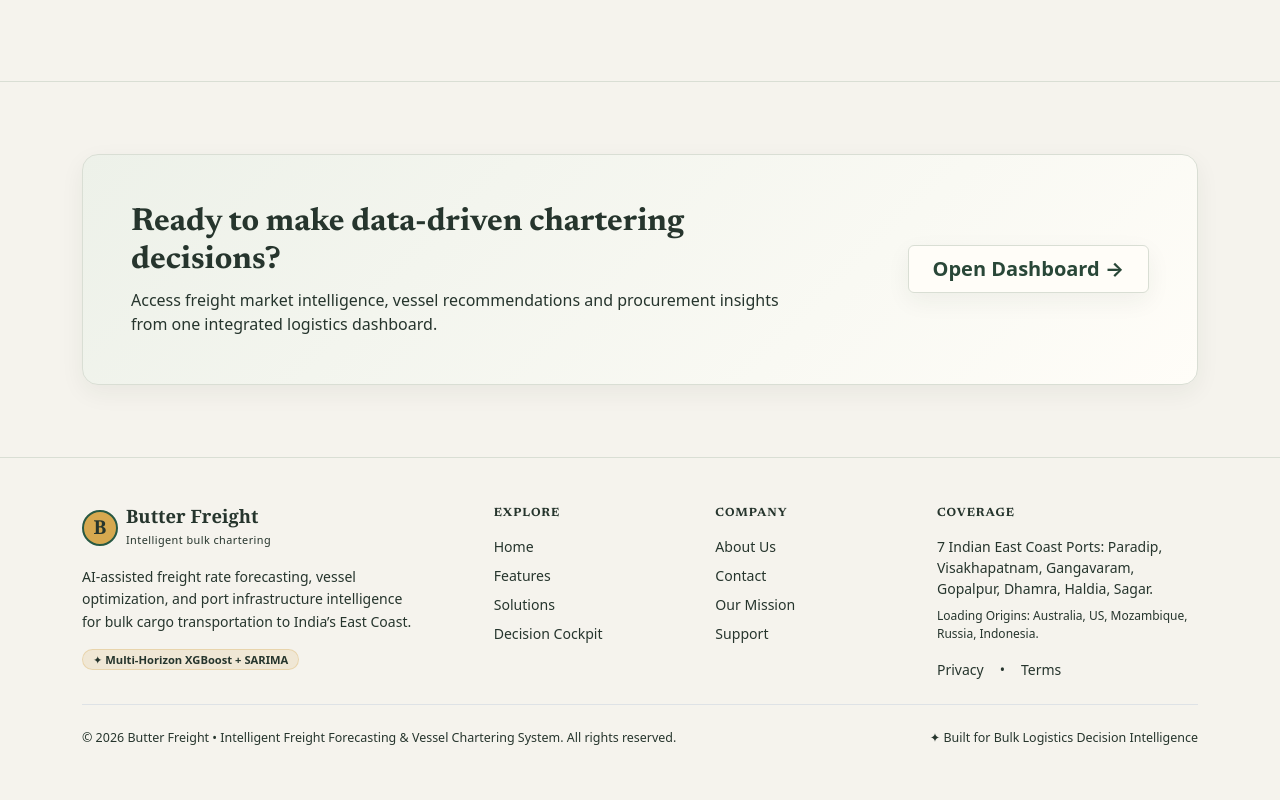
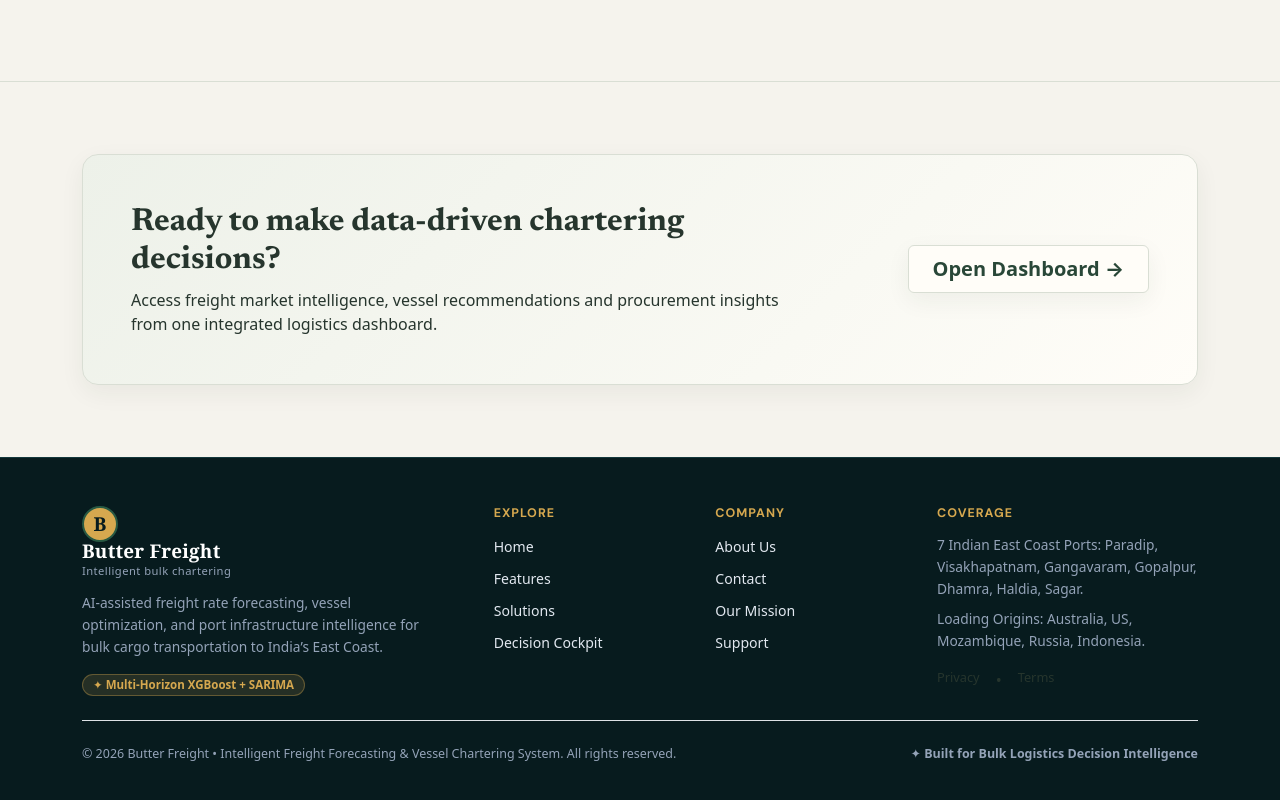
Before and after one commit to Cyberdude441/Butter, a React (Vite) app in the folder truck_client/: page /about in a window 1280 px wide. Shown: the part 3437-4237 px from the top of the page. Built offline with nearby package versions, Linux system fonts and the light colour scheme.

Commit message:
fix(footer-contrast): enforce high-contrast normal-state typography and gold accents for footer without relying on selection highlights

```diff
--- a/truck_client/src/components/Footer.jsx
+++ b/truck_client/src/components/Footer.jsx
@@ -17,49 +17,25 @@ export default function Footer() {
   };
 
   return (
-    <footer
-      className="site-footer py-5"
-      style={{
-        backgroundColor: "#071b1e",
-        borderTop: "1px solid #14383c",
-        color: "#cbd5e1",
-        fontFamily: "system-ui, -apple-system, sans-serif",
-      }}
-    >
+    <footer className="site-footer py-5" aria-label="Site Footer">
       <div className="container">
         <div className="row g-4 justify-content-between">
           {/* Brand Col */}
           <div className="col-lg-4 col-md-6">
             <Link to="/" className="d-flex align-items-center gap-2 text-decoration-none mb-3">
-              <span
-                className="d-flex align-items-center justify-content-center fw-bold"
-                style={{
-                  width: "36px",
-                  height: "36px",
-                  borderRadius: "50%",
-                  backgroundColor: "#d6a84f",
-                  color: "#071b1e",
-                  border: "2px solid #285943",
-                  fontFamily: "Georgia, serif",
-                  fontSize: "1.2rem",
-                }}
-              >
+              <span className="brand-mark-circle" aria-hidden="true">
                 B
               </span>
-              <div>
-                <strong className="d-block text-white" style={{ fontFamily: "Georgia, serif", fontSize: "1.15rem", lineHeight: "1.1" }}>
-                  Butter Freight
-                </strong>
-                <small style={{ color: "#8da197", fontSize: "0.68rem", letterSpacing: "0.04em" }}>
-                  Intelligent bulk chartering
-                </small>
+              <div className="brand-copy">
+                <strong className="footer-brand-name">Butter Freight</strong>
+                <small className="footer-brand-tagline">Intelligent bulk chartering</small>
               </div>
             </Link>
-            <p className="small mb-3" style={{ color: "#94a3b8", lineHeight: "1.6", maxWidth: "340px" }}>
+            <p className="footer-desc mb-3">
               AI-assisted freight rate forecasting, vessel optimization, and port infrastructure intelligence for bulk cargo transportation to India’s East Coast.
             </p>
             <div className="d-flex align-items-center gap-2">
-              <span className="badge rounded-pill" style={{ backgroundColor: "rgba(214, 168, 79, 0.15)", color: "#d6a84f", border: "1px solid rgba(214, 168, 79, 0.3)", fontSize: "0.7rem", padding: "4px 10px" }}>
+              <span className="footer-badge badge rounded-pill">
                 ✦ Multi-Horizon XGBoost + SARIMA
               </span>
             </div>
@@ -67,12 +43,10 @@ export default function Footer() {
 
           {/* Explore Links */}
           <div className="col-lg-2 col-md-3 col-6">
-            <h6 className="fw-bold text-uppercase mb-3" style={{ fontSize: "0.75rem", letterSpacing: "0.08em", color: "#d6a84f" }}>
-              Explore
-            </h6>
-            <ul className="list-unstyled d-flex flex-column gap-2 mb-0" style={{ fontSize: "0.88rem" }}>
+            <h6 className="footer-heading">Explore</h6>
+            <ul className="list-unstyled d-flex flex-column gap-2 mb-0">
               <li>
-                <Link to="/" className="text-decoration-none footer-link" style={{ color: "#cbd5e1", transition: "color 0.2s" }}>
+                <Link to="/" className="footer-link">
                   Home
                 </Link>
               </li>
@@ -80,8 +54,7 @@ export default function Footer() {
                 <a
                   href="#features"
                   onClick={(e) => { e.preventDefault(); handleScrollTo("features"); }}
-                  className="text-decoration-none footer-link"
-                  style={{ color: "#cbd5e1", transition: "color 0.2s" }}
+                  className="footer-link"
                 >
                   Features
                 </a>
@@ -90,51 +63,40 @@ export default function Footer() {
                 <a
                   href="#workflow"
                   onClick={(e) => { e.preventDefault(); handleScrollTo("workflow"); }}
-                  className="text-decoration-none footer-link"
-                  style={{ color: "#cbd5e1", transition: "color 0.2s" }}
+                  className="footer-link"
                 >
                   Solutions
                 </a>
               </li>
               <li>
-                <Link to="/forecast_query" className="text-decoration-none footer-link" style={{ color: "#cbd5e1", transition: "color 0.2s" }}>
+                <Link to="/forecast_query" className="footer-link">
                   Decision Cockpit
                 </Link>
               </li>
             </ul>
           </div>
 
-          {/* Company Links (About & Contact moved here) */}
+          {/* Company Links */}
           <div className="col-lg-2 col-md-3 col-6">
-            <h6 className="fw-bold text-uppercase mb-3" style={{ fontSize: "0.75rem", letterSpacing: "0.08em", color: "#d6a84f" }}>
-              Company
-            </h6>
-            <ul className="list-unstyled d-flex flex-column gap-2 mb-0" style={{ fontSize: "0.88rem" }}>
+            <h6 className="footer-heading">Company</h6>
+            <ul className="list-unstyled d-flex flex-column gap-2 mb-0">
               <li>
-                <Link to="/about" className="text-decoration-none footer-link" style={{ color: "#cbd5e1", transition: "color 0.2s" }}>
+                <Link to="/about" className="footer-link">
                   About Us
                 </Link>
               </li>
               <li>
-                <a
-                  href="mailto:hello@butterfreight.com"
-                  className="text-decoration-none footer-link"
-                  style={{ color: "#cbd5e1", transition: "color 0.2s" }}
-                >
+                <a href="mailto:hello@butterfreight.com" className="footer-link">
                   Contact
                 </a>
               </li>
               <li>
-                <Link to="/about" className="text-decoration-none footer-link" style={{ color: "#cbd5e1", transition: "color 0.2s" }}>
+                <Link to="/about" className="footer-link">
                   Our Mission
                 </Link>
               </li>
               <li>
-                <a
-                  href="mailto:support@butterfreight.com"
-                  className="text-decoration-none footer-link"
-                  style={{ color: "#cbd5e1", transition: "color 0.2s" }}
-                >
+                <a href="mailto:support@butterfreight.com" className="footer-link">
                   Support
                 </a>
               </li>
@@ -143,34 +105,29 @@ export default function Footer() {
 
           {/* Operational Coverage */}
           <div className="col-lg-3 col-md-6">
-            <h6 className="fw-bold text-uppercase mb-3" style={{ fontSize: "0.75rem", letterSpacing: "0.08em", color: "#d6a84f" }}>
-              Coverage
-            </h6>
-            <p className="small mb-2" style={{ color: "#94a3b8", lineHeight: "1.5" }}>
+            <h6 className="footer-heading">Coverage</h6>
+            <p className="footer-desc mb-2">
               7 Indian East Coast Ports: Paradip, Visakhapatnam, Gangavaram, Gopalpur, Dhamra, Haldia, Sagar.
             </p>
-            <p className="small mb-0" style={{ color: "#8da197", fontSize: "0.75rem" }}>
+            <p className="footer-desc mb-0" style={{ fontSize: "0.8rem", color: "#8da197" }}>
               Loading Origins: Australia, US, Mozambique, Russia, Indonesia.
             </p>
             <div className="d-flex gap-3 mt-3">
-              <small style={{ color: "#64748b", cursor: "pointer" }}>Privacy</small>
-              <small style={{ color: "#64748b" }}>•</small>
-              <small style={{ color: "#64748b", cursor: "pointer" }}>Terms</small>
+              <span className="footer-meta-link" style={{ color: "#94a3b8", fontSize: "0.8rem", cursor: "pointer" }}>Privacy</span>
+              <span style={{ color: "#64748b" }}>•</span>
+              <span className="footer-meta-link" style={{ color: "#94a3b8", fontSize: "0.8rem", cursor: "pointer" }}>Terms</span>
             </div>
           </div>
         </div>
 
-        {/* Bottom copyright */}
-        <div
-          className="d-flex justify-content-between align-items-center flex-wrap gap-2 pt-4 mt-4 border-top"
-          style={{ borderColor: "#14383c" }}
-        >
-          <small style={{ color: "#64748b", fontSize: "0.78rem" }}>
+        {/* Bottom copyright row */}
+        <div className="footer-bottom d-flex justify-content-between align-items-center flex-wrap gap-2 pt-4 mt-4 border-top">
+          <small>
             © 2026 Butter Freight • Intelligent Freight Forecasting & Vessel Chartering System. All rights reserved.
           </small>
-          <small style={{ color: "#d6a84f", fontSize: "0.78rem", fontWeight: "500" }}>
+          <span className="footer-accent-text">
             ✦ Built for Bulk Logistics Decision Intelligence
-          </small>
+          </span>
         </div>
       </div>
     </footer>
--- a/truck_client/src/index.css
+++ b/truck_client/src/index.css
@@ -397,3 +397,142 @@ button.btn:active, a.btn:active { background-color: #8dbb83 !important; color: #
 .query-preview-heading > div > span,
 .query-preview-stats span { color: rgba(255,255,255,.7) !important; }
 .query-preview-heading b { color: #c9e8ba !important; }
+/* ============================================================ */
+/* BUTTER FREIGHT FOOTER SYSTEM - HIGH CONTRAST & VISIBILITY */
+/* ============================================================ */
+footer,
+footer[style],
+.site-footer,
+.home-page footer,
+.about-page footer,
+.forecast-page footer {
+  background-color: #071b1e !important;
+  background: #071b1e !important;
+  border-top: 1px solid #14383c !important;
+  color: #f1f5f9 !important;
+  position: relative;
+  z-index: 10;
+  opacity: 1 !important;
+  visibility: visible !important;
+}
+
+.site-footer *,
+.site-footer p,
+.site-footer span,
+.site-footer small,
+.site-footer div,
+.site-footer li,
+.site-footer a,
+.home-page footer *,
+.about-page footer * {
+  opacity: 1 !important;
+  visibility: visible !important;
+  -webkit-text-fill-color: initial !important;
+  mix-blend-mode: normal !important;
+}
+
+/* Headings & Category Titles */
+.site-footer h6,
+.site-footer .footer-heading,
+.home-page footer h6,
+.about-page footer h6 {
+  color: #d6a84f !important; /* Butter Freight Warm Gold */
+  font-family: 'DM Sans', system-ui, -apple-system, sans-serif !important;
+  font-size: 0.78rem !important;
+  font-weight: 700 !important;
+  letter-spacing: 0.08em !important;
+  text-transform: uppercase !important;
+  margin-bottom: 0.85rem !important;
+}
+
+/* Brand Name in Footer */
+.site-footer .brand-copy strong,
+.site-footer strong.footer-brand-name {
+  color: #ffffff !important;
+  font-family: Georgia, serif !important;
+  font-size: 1.18rem !important;
+  font-weight: 700 !important;
+  letter-spacing: 0.01em !important;
+}
+
+.site-footer .brand-copy small,
+.site-footer .footer-brand-tagline {
+  color: #94a3b8 !important;
+  font-size: 0.7rem !important;
+  letter-spacing: 0.04em !important;
+}
+
+/* Brand Mark / Logo Icon */
+.site-footer .brand-mark-circle {
+  width: 36px !important;
+  height: 36px !important;
+  border-radius: 50% !important;
+  background: #d6a84f !important;
+  color: #071b1e !important;
+  border: 2px solid #285943 !important;
+  font: 700 1.2rem/1 Georgia, serif !important;
+  display: inline-flex !important;
+  align-items: center !important;
+  justify-content: center !important;
+}
+
+/* Body & Description text */
+.site-footer p,
+.site-footer .footer-desc {
+  color: #94a3b8 !important; /* High contrast soft slate gray */
+  font-size: 0.86rem !important;
+  line-height: 1.6 !important;
+}
+
+/* Links in Footer */
+.site-footer a,
+.site-footer .footer-link,
+.home-page footer a,
+.about-page footer a {
+  color: #e2e8f0 !important; /* Soft warm off-white, 100% visible */
+  text-decoration: none !important;
+  font-size: 0.88rem !important;
+  font-weight: 500 !important;
+  transition: all 0.2s ease !important;
+  display: inline-block !important;
+  opacity: 1 !important;
+}
+
+.site-footer a:hover,
+.site-footer .footer-link:hover,
+.home-page footer a:hover,
+.about-page footer a:hover,
+.footer-meta-link:hover {
+  color: #d6a84f !important; /* Warm gold hover */
+  transform: translateX(2px) !important;
+}
+
+.site-footer a:visited,
+.site-footer .footer-link:visited {
+  color: #e2e8f0 !important; /* Do not darken when visited */
+}
+
+/* Badges & Pills */
+.site-footer .badge,
+.site-footer .footer-badge {
+  background-color: rgba(214, 168, 79, 0.15) !important;
+  color: #d6a84f !important;
+  border: 1px solid rgba(214, 168, 79, 0.35) !important;
+  font-size: 0.72rem !important;
+  font-weight: 600 !important;
+  padding: 4px 10px !important;
+}
+
+/* Bottom copyright row */
+.site-footer .footer-bottom,
+.site-footer .footer-bottom small,
+.site-footer .footer-bottom span {
+  color: #94a3b8 !important;
+  font-size: 0.78rem !important;
+}
+
+.site-footer .footer-accent-text {
+  color: #d6a84f !important;
+  font-size: 0.78rem !important;
+  font-weight: 600 !important;
+}
```
